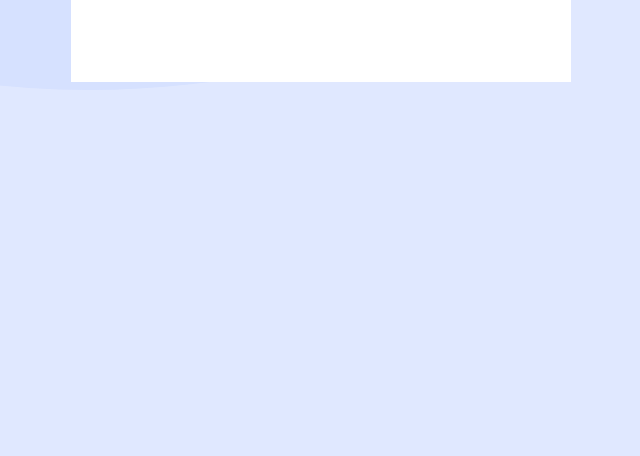
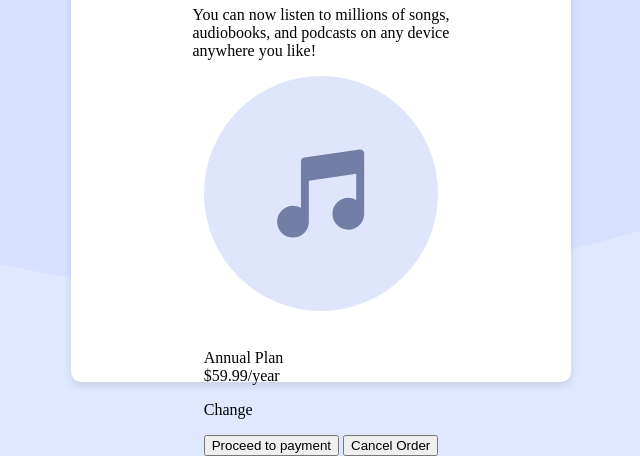
Before and after one commit to Shuayb-Dev/Order-Summary-Page, a plain HTML site: page index.html in a window 1280 px wide. Shown: the part 426-882 px from the top of the page, without its empty margins (319-959 px from the left). Before the commit the page ends 800 px from the top, so only its background shows below. Drawn offline with Linux system fonts and the light colour scheme.

Commit message:
Worked On order Summary page

```diff
--- a/index.html
+++ b/index.html
@@ -10,9 +10,44 @@
   <body>
     <div class="Container">
       <img
+        class="Image-One"
         src="images/illustration-hero.svg"
         alt="Image of woman enjoying music"
       />
+
+      <div class="Text">
+        <h1>Order Summary</h1>
+        <p>
+          You can now listen to millions of songs,
+          <br />
+          audiobooks, and podcasts on any device
+          <br />
+          anywhere you like!
+        </p>
+      </div>
+
+      <div class="Banner-One">
+        <img src="images/icon-music.svg" alt="music icon"/>
+        <p>
+        <br>Annual Plan
+      </br />
+      $59.99/year
+        </p>
+
+        <p>
+          Change
+        </p>
+
+        <button>
+          Proceed to payment
+        </button>
+
+        <button>
+          Cancel Order
+        </button>
+
+
+      </div>
     </div>
   </body>
 
--- a/style.css
+++ b/style.css
@@ -11,9 +11,20 @@ body {
 .Container {
   background-color: white;
   width: 500px;
-  height: 500px;
-  margin: 0 auto;
+  height: 700px;
   display: flex; /* Use flexbox */
-  justify-content: center; /* Center horizontally */
-  align-items: center; /* Center vertically */
+  flex-direction: column; /* Stack children vertically */
+  justify-content: flex-start; /* Align children at the start of the container */
+  align-items: center; /* Center children horizontally */
+  box-shadow: 0 4px 8px rgba(0, 0, 0, 0.1); /* Optional: Add some shadow for better visual */
+  position: relative;
+  top: 100px;
+  border-radius: 10px;
 }
+
+.Container img {
+  position: relative;
+  bottom: 50;
+  width: 100%;
+  border-radius: 10px 10px 0px 0px;
+}
```
